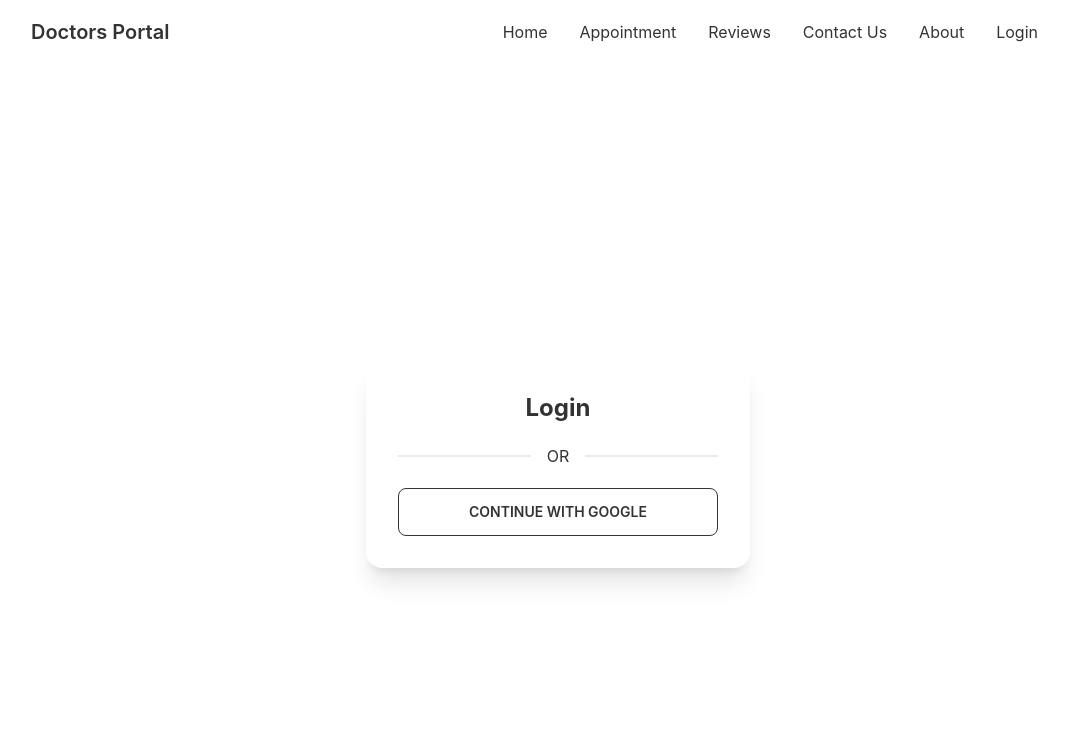
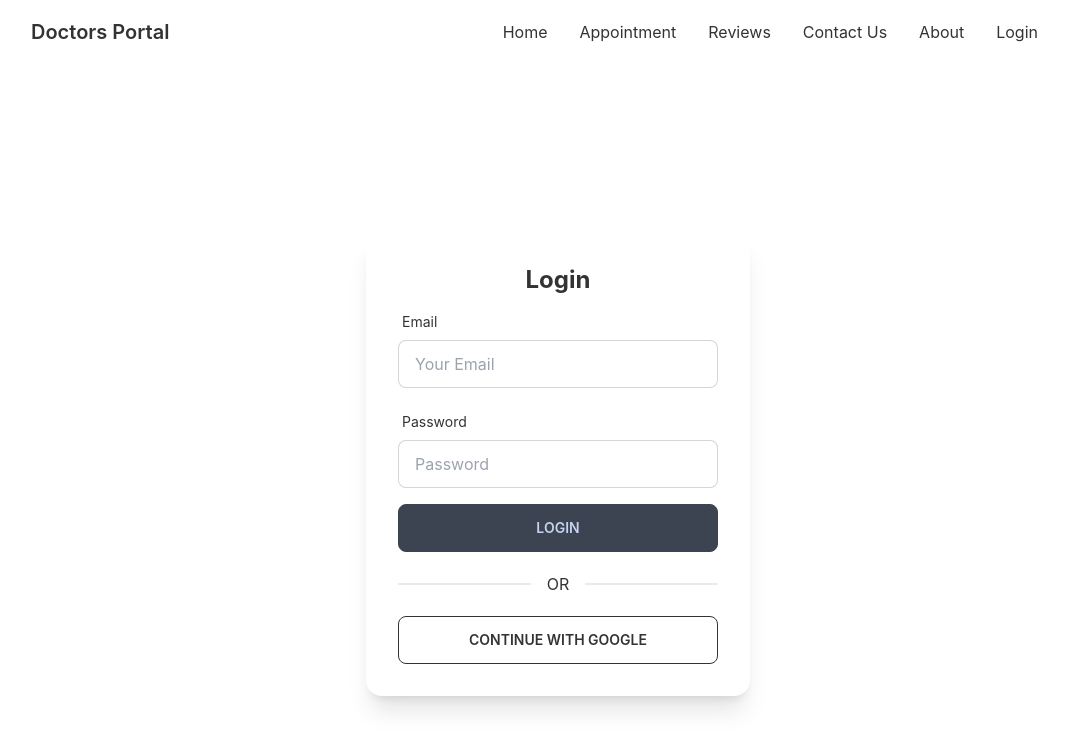
Before and after one commit to raju120405/Doctors-portal-client, a React (Create React App) app: page /login in a window 1280 px wide. Shown: the top 750 px of the page, without its empty margins (82-1150 px from the left). Built offline with nearby package versions, Linux system fonts and the light colour scheme; no server answers.

Commit message:
login error set up

```diff
--- a/package.json
+++ b/package.json
@@ -13,6 +13,7 @@
     "react-day-picker": "^8.0.4",
     "react-dom": "^18.1.0",
     "react-firebase-hooks": "^5.0.3",
+    "react-hook-form": "^7.31.1",
     "react-router-dom": "^6.3.0",
     "react-scripts": "5.0.1",
     "web-vitals": "^2.1.4"
--- a/src/Pages/Login/Login.js
+++ b/src/Pages/Login/Login.js
@@ -1,17 +1,87 @@
 import React from 'react';
 import { useSignInWithGoogle } from 'react-firebase-hooks/auth';
 import auth from '../../firebase.init';
+import { useForm } from "react-hook-form";
 const Login = () => {
   const [signInWithGoogle, user, loading, error] = useSignInWithGoogle(auth);
+  const { register, formState: { errors }, handleSubmit } = useForm();
+
+
 
   if (user) {
     console.log(user)
+  }
+
+  const onSubmit = data => {
+
+    console.log(data);
   }
   return (
     <div className='flex h-screen justify-center items-center'>
       <div class="card w-96 bg-base-100 shadow-xl">
         <div class="card-body">
           <h2 class="text-center text-2xl font-bold">Login</h2>
+
+          <form onSubmit={handleSubmit(onSubmit)}>
+            <div class="form-control w-full max-w-xs">
+              <label class="label">
+                <span class="label-text">Email</span>
+
+              </label>
+              <input
+                type="email"
+                placeholder="Your Email"
+                class="input input-bordered w-full max-w-xs"
+                {...register("email", {
+                  required: {
+                    value: true,
+                    message: 'Email is Required'
+                  },
+                  pattern: {
+                    value: /[a-z0-9]+@[a-z]+\.[a-z]{2,3}/,
+                    message: 'Provide a valid Email'
+                  }
+                })}
+              />
+
+              <label class="label">
+                {errors.email?.type === 'required' && <span class="label-text-alt text-red-500">{errors.email.message}</span>}
+                {errors.email?.type === 'pattern' && <span class="label-text-alt text-red-500">{errors.email.message}</span>}
+
+
+              </label>
+            </div>
+            <div class="form-control w-full max-w-xs">
+              <label class="label">
+                <span class="label-text">Password</span>
+
+              </label>
+              <input
+                type="password"
+                placeholder="Password"
+                class="input input-bordered w-full max-w-xs"
+                {...register("password", {
+                  required: {
+                    value: true,
+                    message: 'password is Required'
+                  },
+                  minLength: {
+                    value: 6,
+                    message: 'must be 6 character or longer'
+                  }
+                })}
+              />
+
+              <label class="label">
+                {errors.password?.type === 'required' && <span class="label-text-alt text-red-500">{errors.password.message}</span>}
+                {errors.password?.type === 'minLength' && <span class="label-text-alt text-red-500">{errors.password.message}</span>}
+
+
+              </label>
+            </div>
+
+            <input className='btn w-full max-w-xs' type="submit" value='Login' />
+          </form>
 
           <div class="divider">OR</div>
           <button
```
Also changed, not shown: 1 other file (tests, documents, lock files or other folders).
